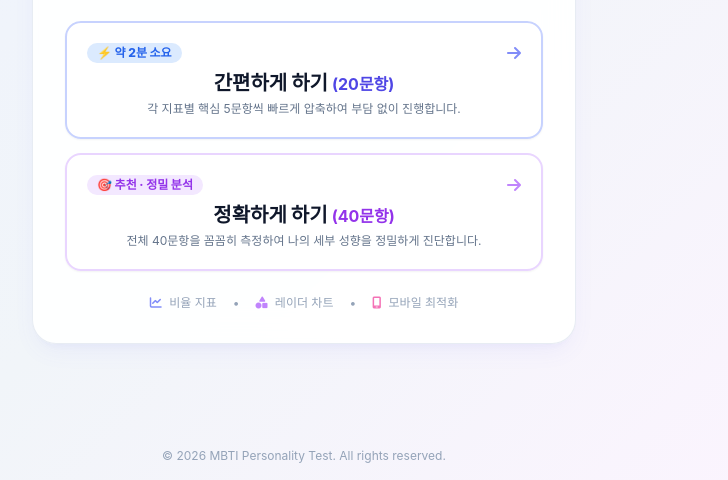
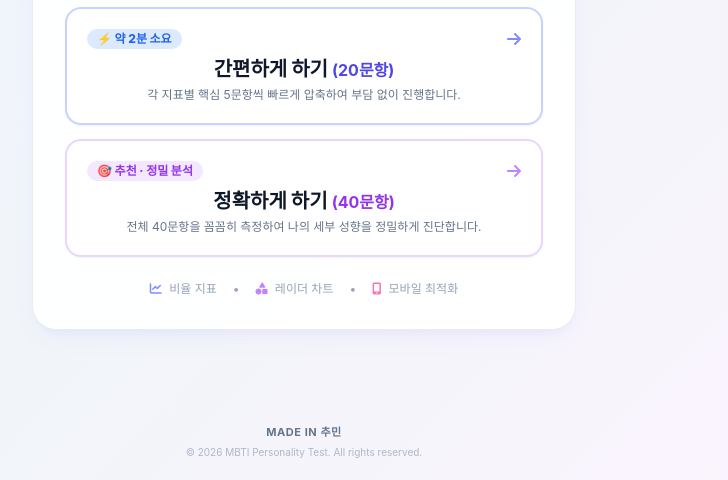
Before and after one commit to chumincoding79-glitch/MBTI-TEST-WEP, a plain HTML site: page index.html in a window 1280 px wide. Shown: the part 320-800 px from the top of the page, without its empty margins (336-1064 px from the left). Drawn offline with nearby package versions, Linux system fonts and the light colour scheme; a web font is replaced by a local one.

Commit message:
Add files via upload

```diff
--- a/index.html
+++ b/index.html
@@ -327,8 +327,9 @@
   </div>
 
   <!-- 푸터 -->
-  <footer class="w-full text-center py-4 text-xs text-slate-400 dark:text-slate-600">
-    © 2026 MBTI Personality Test. All rights reserved.
+  <footer class="w-full text-center py-5 text-xs text-slate-400 dark:text-slate-500 space-y-1">
+    <p class="font-bold tracking-wider text-[11px] text-slate-500 dark:text-slate-400">MADE IN 추민</p>
+    <p class="text-[10px] opacity-75">© 2026 MBTI Personality Test. All rights reserved.</p>
   </footer>
 
   <!-- 스크립트 연결 -->
```
